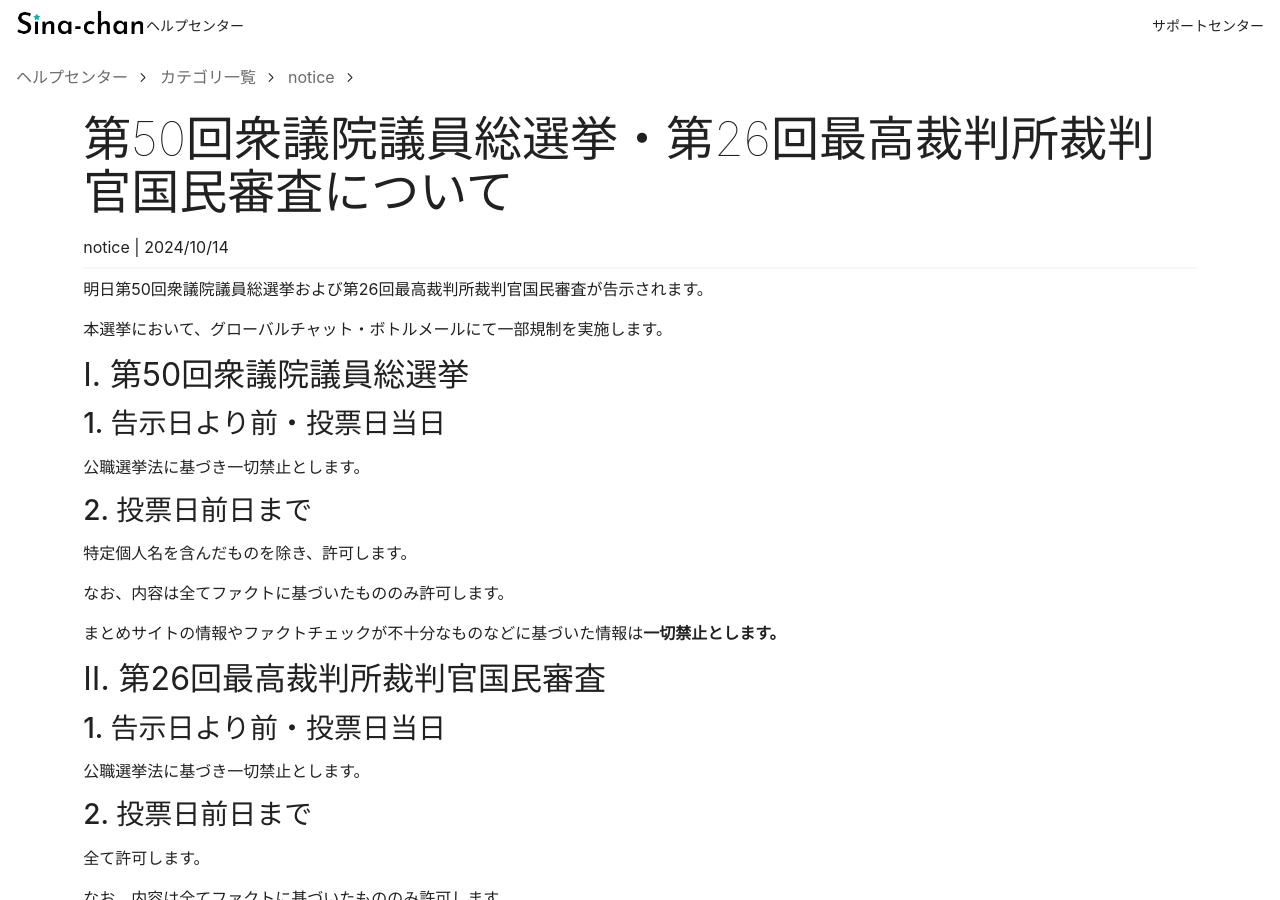
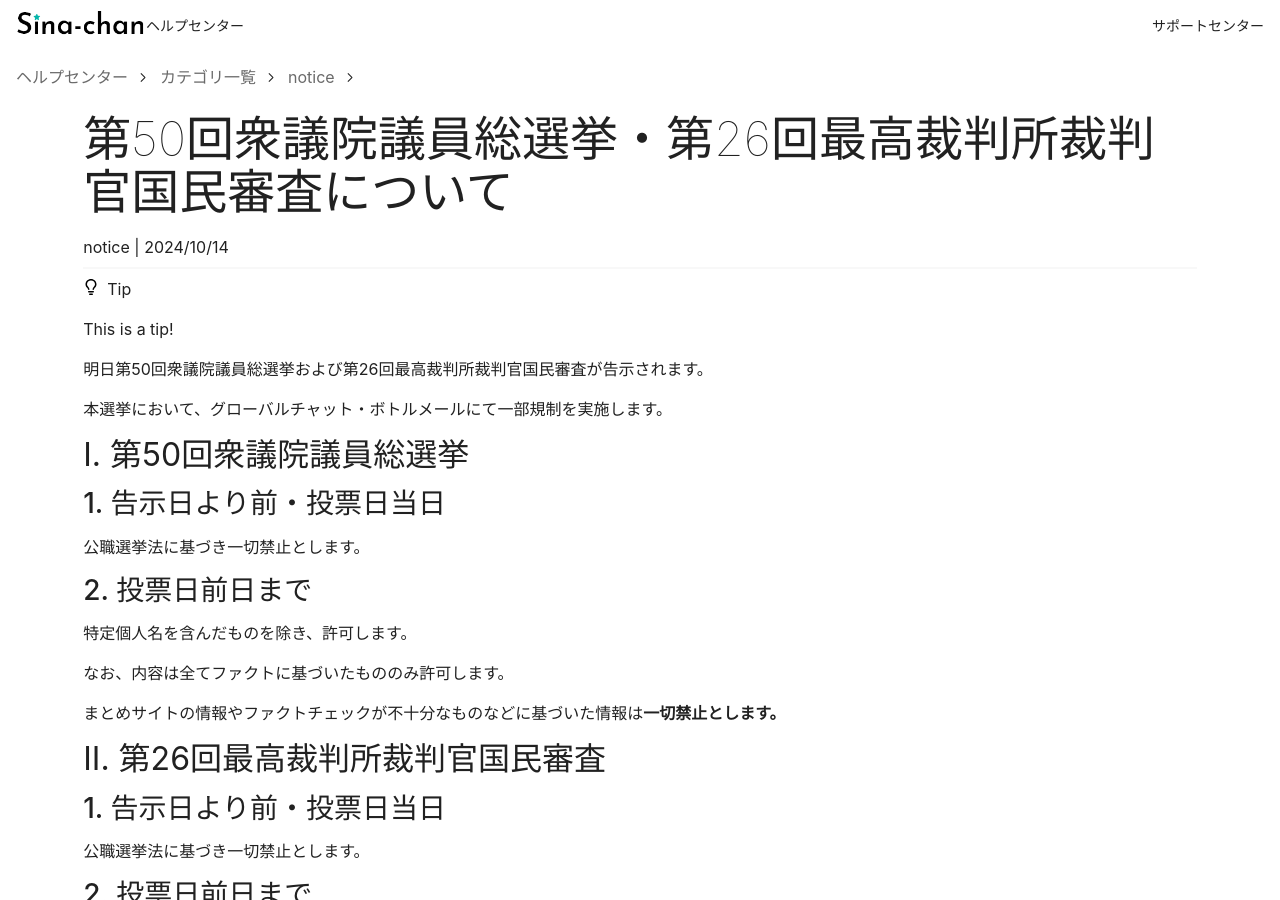
Before and after one commit to SinaKitagami/sina-helpcenter, a Jekyll site: the page built from _posts/notice/2024-10-14-senkyo-shugiin-2024.md, in a window 1280 px wide and 900 px high. Built offline with Jekyll 4.4.1, drawn with Linux system fonts in a browser that asks for light colours; comment, search, counter and statistics services are not loaded.

Commit message:
Update 2024-10-14-senkyo-shugiin-2024.md

```diff
--- a/_posts/notice/2024-10-14-senkyo-shugiin-2024.md
+++ b/_posts/notice/2024-10-14-senkyo-shugiin-2024.md
@@ -4,6 +4,10 @@ title: 第50回衆議院議員総選挙・第26回最高裁判所裁判官国民
 date: 2024-10-14 19:17 +0900
 category: "notice"
 ---
+
+{% alert tip %}
+This is a tip!
+{% endalert %}
 
 明日第50回衆議院議員総選挙および第26回最高裁判所裁判官国民審査が告示されます。
 
```
